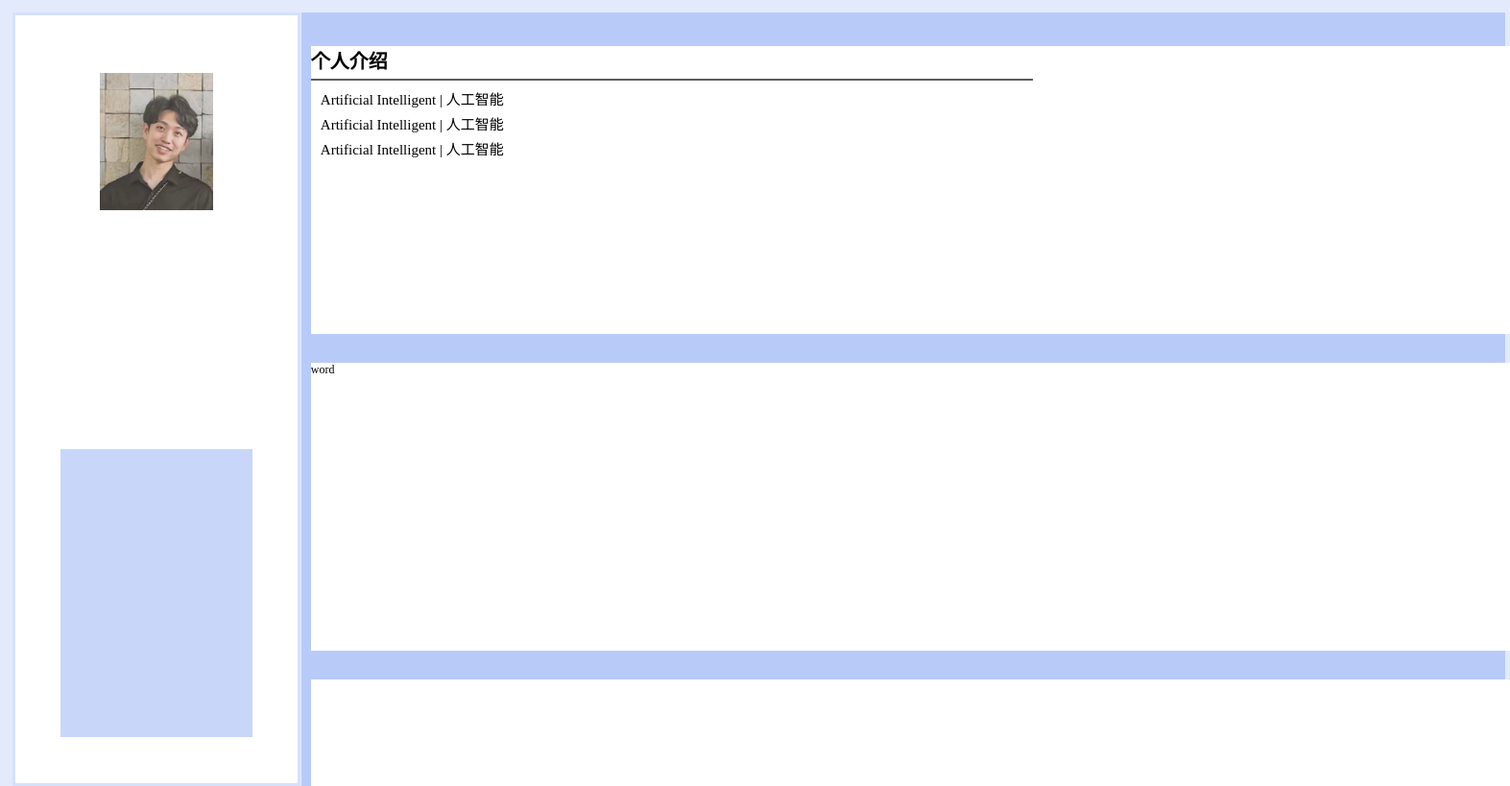
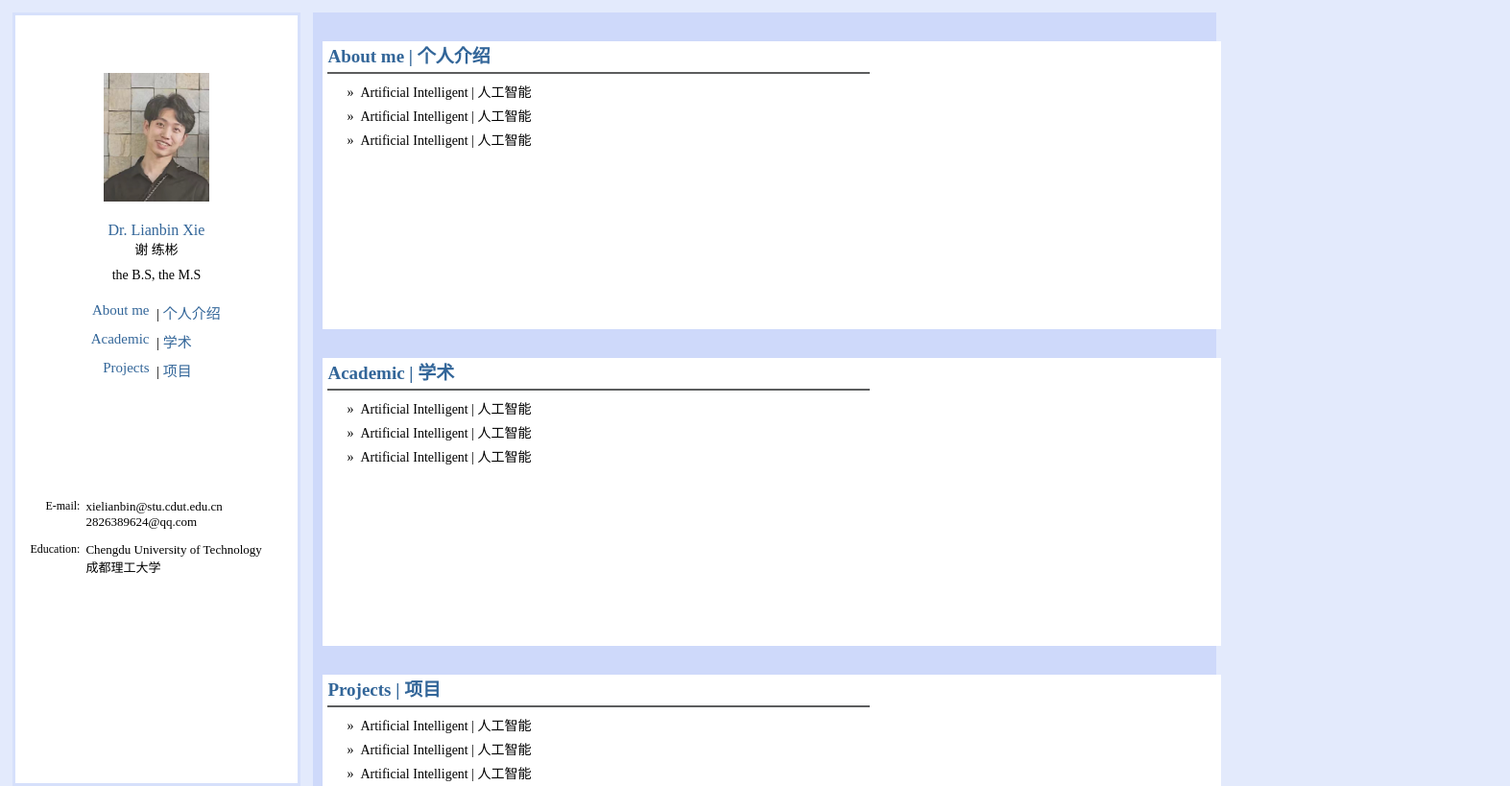
Before and after one commit to xielianbin/xielianbin.github.io, a plain HTML site: page index.html in a window 1280 px wide. Shown: the top 819 px of the page at 96% size, 1573 px wide, since content can reach past the window. Drawn offline with Linux system fonts and the light colour scheme.

Commit message:
first 12

```diff
--- a/css/style.css
+++ b/css/style.css
@@ -9,7 +9,7 @@
 }
 
 body {
-	font-size: 12px;
+	font-size: 14px;
 	font-family: "微软雅黑";
 	padding: 1% 1%;
 	background: rgba(119, 152, 241, 0.2)
@@ -17,7 +17,7 @@ body {
 
 a:link,
 a:visited {
-	color: #000;
+	color: #336699;
 	text-decoration: none;
 	outline: none;
 }
@@ -31,38 +31,87 @@ a:hover {
 #head {
 	/* margin :上右下左 */
 	position: fixed;
+	float: left;
 	width: 23%;
 	height: 100%;
 	background: white;
 	/*  边框：粗细  样式 颜色 */
 	border: 3px solid;
 	border-color: rgba(119, 152, 241, 0.3);
+	text-align: center;
 }
 
 .head-photo {
 	/* 比例 1.218 */
-	width: 40%;
-	height: 49%;
+	width: 110px;
+	height: 135px;
 	margin: 0 auto;
 	margin-top: 60px;
+	padding: 0;
 }
-.head-photo img{
+
+.head-photo img {
 	max-width: 100%;
 	max-height: 100%;
+	display: block;
 }
-.head-info{
 
-	width: 200px;
-	height: 300px;
+.head-info {
+	width: 100%;
 	margin: 0 auto;
-	background: rgba(119, 152, 241, 0.4);
+	margin-top: 20px;
+}
+
+.head-info-left {
+	width: 25%;
+	float: left;
+	text-align: right;
+}
+
+.head-info-right {
+	width: 75%;
+	float: right;
+	text-align: left;
+}
+.head-info-1 {
+	margin-bottom: 10px;
+}
+
+.head-function {
+	width: 80%;
+	margin: 0 auto;
+	margin-top: 20px;
+}
+.head-function-list{
+	font-size: 15px;
+	height: 25px;
+	margin: 5px 0px 5px 0px;
+}
+.head-function-left {
+	width: 50%;
+	height: 100%;
+	float: left;
+	text-align: right;
+}
+
+.head-function-right {
+	width: 50%;
+	height: 100%;
+	float: right;
+	text-align: left;
+}
+
+.head-footer {
+	font-size: 13px;
+	width: 100%;
+	margin: 0 auto;
+	margin-top: 120px;
 }
 #pagecontent {
-	margin-left: 24%;
-	float: left;
-	width: 100%;
+	float: right;
+	width: 75%;
 	height: 100%;
-	background: rgba(119, 152, 241, 0.4);
+	background: rgba(119, 152, 241, 0.2);
 }
 
 
@@ -73,36 +122,41 @@ a:hover {
 	width: 100%;
 	height: auto;
 	margin: 5px 5px;
-	margin-top: 30px;
 	overflow: hidden;
 }
-
+.content-gap {
+	width: 100%;
+	height: 20px;
+	margin: 0px 0px;
+	overflow: hidden;
+}
 .content-block {
-
 	width: 100%;
 	height: 300px;
 	margin: 5px 5px;
-	margin-bottom: 30px;
 	overflow: hidden;
 	background: white;
 }
 
 .content-title {
-	font-size: 20px;
+	font-size: 19px;
+	padding-left: 5px;
 	font-weight: bold;
+	color: #336699;
 }
 
 .content-line {
 	width: 60%;
 	height: 2px;
 	margin-top: 5px;
+	margin-left: 5px;
 	margin-bottom: 8px;
 	background: rgba(24, 25, 26, 0.7)
 }
 
 .content-list {
 	margin: 5px 5px;
-	font-size: 15px;
+	margin-left: 20px;
 }
 
 .content-list li {
--- a/index.html
+++ b/index.html
@@ -13,33 +13,101 @@
     <!--head-->
     <div id="head">
         <div class="head-photo"> <img src="imgs/xielianbin.jpg" alt="Lianbin, Xie (谢练彬)"></div>
-        <div class="head-info"></div>
+        <div class="head-info">
+            <div class="head-info-1">
+                <div style="font-size: 16px;color: #336699;">Dr. Lianbin Xie </div>
+                <div>谢 练彬</div>
+            </div>
+            <div class="head-info-1">the B.S, the M.S</div>
+
+        </div>
+        <div class="head-function">
+            <div class="head-function-list">
+                <div class="head-function-left">
+                    <div><a href="#about-me">About me&ensp;</a></div>
+                </div>
+                <div class="head-function-right">
+                    <div>| <a href="#about-me">个人介绍</a></div>
+                </div>
+            </div>
+            <div class="head-function-list">
+                <div class="head-function-left">
+                    <div><a href="#academic">Academic</a>&ensp;</div>
+                </div>
+                <div class="head-function-right">
+                    <div>| <a href="#academic">学术</a></div>
+                </div>
+            </div>
+            <div class="head-function-list">
+                <div class="head-function-left">
+                    <div><a href="#project">Projects</a>&ensp;</div>
+                </div>
+                <div class="head-function-right">
+                    <div>| <a href="#project">项目</a></div>
+                </div>
+            </div>
+        </div>
+        <div class="head-footer">
+            <div class="head-info-1">
+                <div class="head-info-left">
+                    <div style="font-size: 12px;">E-mail:&ensp;</div>
+                    <div>&ensp;</div>
+                </div>
+                <div class="head-info-right">
+                    <div>xielianbin@stu.cdut.edu.cn</div>
+                    <div>2826389624@qq.com</div>
+                </div>
+            </div>
+            <div class="head-info-1" style="padding: 45px 0px 15px 0px;">
+                <div class="head-info-left">
+                    <div style="font-size: 12px;">Education:&ensp;</div>
+                    <div>&ensp;</div>
+                </div>
+                <div class="head-info-right">
+                    <div>Chengdu University of Technology</div>
+                    <div>成都理工大学</div>
+                </div>
+            </div>
+        </div>
     </div>
     <div id="pagecontent">
         <!--banner  style="display: none;"-->
         <div id="content">
+            <div id="about-me" class="content-gap"></div>
             <div class="content-block">
-                <div class="content-title">个人介绍</div>
+                <div class="content-title">About me | 个人介绍</div>
                 <div class="content-line"></div>
                 <div class="content-list">
                     <ul>
-                        <li>
-                            <p>Artificial Intelligent | 人工智能</p>
-                        </li>
-                        <li>
-                            <p>Artificial Intelligent | 人工智能</p>
-                        </li>
-                        <li>
-                            <p>Artificial Intelligent | 人工智能</p>
-                        </li>
+                        <li>&raquo;&ensp;Artificial Intelligent | 人工智能</li>
+                        <li>&raquo;&ensp;Artificial Intelligent | 人工智能</li>
+                        <li>&raquo;&ensp;Artificial Intelligent | 人工智能</li>
                     </ul>
                 </div>
             </div>
+            <div id="academic" class="content-gap"></div>
             <div class="content-block">
-                word
+                <div id="academic" class="content-title">Academic | 学术</div>
+                <div class="content-line"></div>
+                <div class="content-list">
+                    <ul>
+                        <li>&raquo;&ensp;Artificial Intelligent | 人工智能</li>
+                        <li>&raquo;&ensp;Artificial Intelligent | 人工智能</li>
+                        <li>&raquo;&ensp;Artificial Intelligent | 人工智能</li>
+                    </ul>
+                </div>
             </div>
+            <div id="project" class="content-gap"></div>
             <div class="content-block">
-
+                <div id="project" class="content-title">Projects | 项目</div>
+                <div class="content-line"></div>
+                <div class="content-list">
+                    <ul>
+                        <li>&raquo;&ensp;Artificial Intelligent | 人工智能</li>
+                        <li>&raquo;&ensp;Artificial Intelligent | 人工智能</li>
+                        <li>&raquo;&ensp;Artificial Intelligent | 人工智能</li>
+                    </ul>
+                </div>
             </div>
         </div>
         <div id="footer">
```
